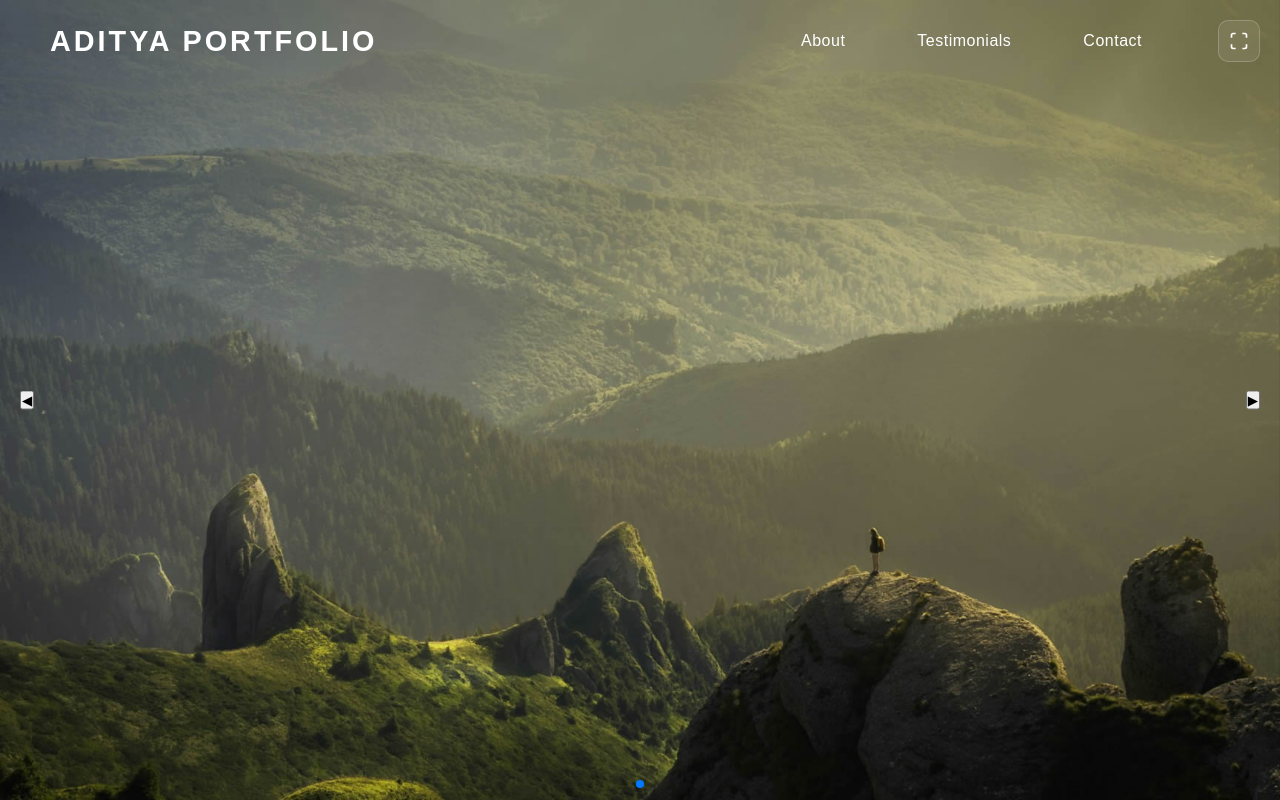
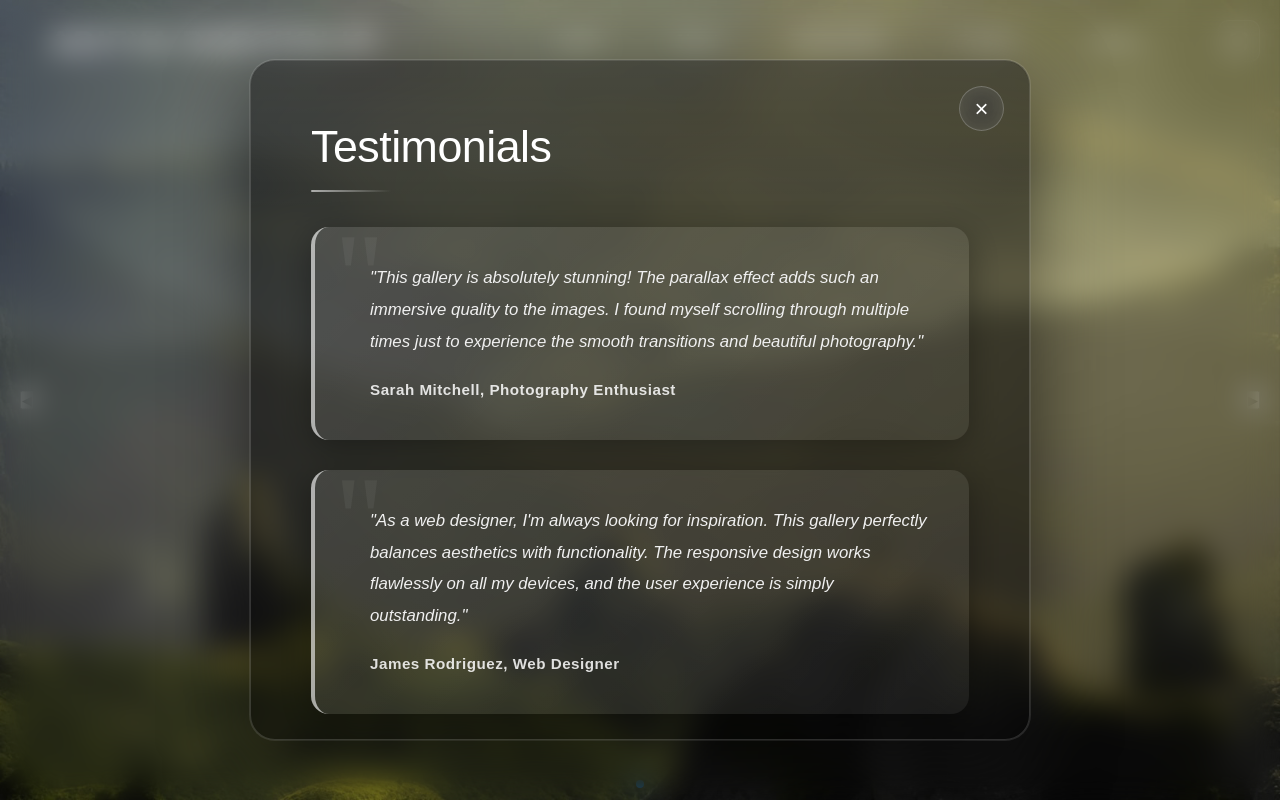
Before and after one commit to pavan-kumar2/aditya-portfolio, a React (Vite) app: page / in a window 1280 px wide. Both pictures are taken after a click on the link "Testimonials". Built offline with nearby package versions, Linux system fonts and the light colour scheme.

Commit message:
Refactor Header and Overlay components to integrate Redux for overlay management

```diff
--- a/src/App.tsx
+++ b/src/App.tsx
@@ -5,15 +5,17 @@ import './App.css'
 import Header from './components/Header/Header'
 import Slider from './components/Slider/Slider'
 import Overlay from './components/Overlay/Overlay'
+import { useSelector } from 'react-redux'
 
 function App() {
-  const [count, setCount] = useState(0)
+
+  const overlay = useSelector((state: any) => state.overlay)
 
   return (
     <>
       <Header />
       <Slider />
-      {/* <Overlay /> */}
+      {overlay.isOpen && <Overlay />}
     </>
   )
 }
--- a/src/components/Header/Header.tsx
+++ b/src/components/Header/Header.tsx
@@ -1,14 +1,19 @@
 import React from "react";
 
 import "./Header.css";
+import { useDispatch } from "react-redux";
+import App from "../../App";
+import { openOverlay_as } from "../../features/overlay/overlaySlice"
 
 type Props = {};
 
 const Header = (props: Props) => {
     const [isFullscreen, setIsFullscreen] = React.useState(false);
 
+    const useAppDispatch = useDispatch()
+
     const openOverlay = (id: string) => () => {
-        // const overlay = document.getElementById(id)
+        useAppDispatch(openOverlay_as({ payload: id, type: "oveerlay/openOverlay_as" }))
     };
 
     const toggleFullscreen = () => {
@@ -25,9 +30,11 @@ const Header = (props: Props) => {
         <header className="ui-element">
             <div className="logo">Aditya Portfolio</div>
             <nav id="mainNav">
+                <a onClick={openOverlay("home")}>Home</a>
                 <a onClick={openOverlay("about")}>About</a>
                 <a onClick={openOverlay("testimonials")}>Testimonials</a>
                 <a onClick={openOverlay("contact")}>Contact</a>
+                <a onClick={openOverlay("gallery")}>Gallery</a>
 
                 <button onClick={toggleFullscreen}
                     className={`fullscreen-btn ${isFullscreen ? "active" : ""}`}
--- a/src/components/Overlay/Overlay.tsx
+++ b/src/components/Overlay/Overlay.tsx
@@ -1,17 +1,21 @@
-import React from 'react'
+import React, { use } from 'react'
+import { useDispatch } from 'react-redux'
+import { closeOverlay } from '../../features/overlay/overlaySlice';
 
 type Props = {}
 
 const Overlay = (props: Props) => {
 
-    const closeOverlay = (id: string) => () => {
-        const overlay = document.getElementById(id + 'Overlay')
+    const dispatch = useDispatch();
+
+    const closeOverlay_ = () => {
+        dispatch(closeOverlay())
     }
 
     return (
         <div className="overlay active" id="testimonialsOverlay">
             <div className="overlay-content">
-                <button className="close-btn" onClick={closeOverlay('testimonials')}>×</button>
+                <button className="close-btn" onClick={closeOverlay_}>×</button>
                 <h2>Testimonials</h2>
 
                 <div className="testimonial-card">
```
